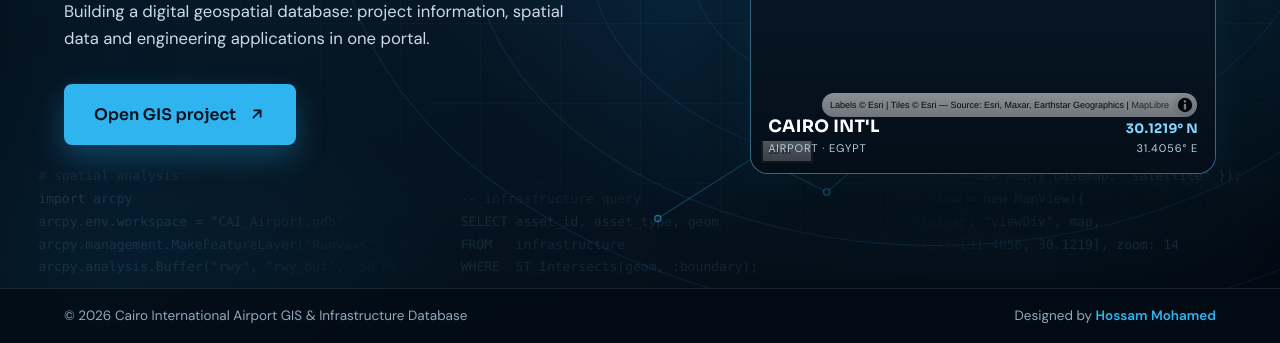
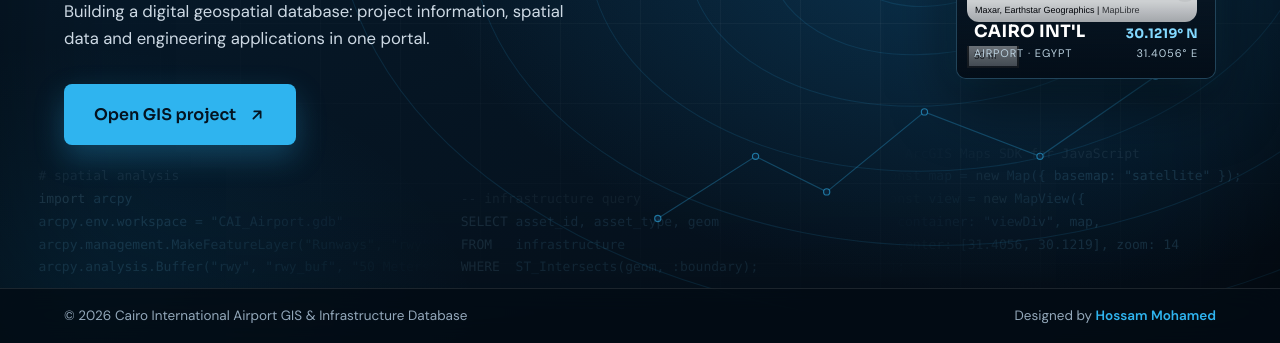
Before and after one commit to hossam991144/Cairo-International-Airport-Project, a plain HTML site: page index.html in a window 1280 px wide. Shown: the part 457-800 px from the top of the page. Drawn offline with nearby package versions, Linux system fonts and the light colour scheme; no server answers.

Commit message:
Add files via upload

```diff
--- a/index.html
+++ b/index.html
@@ -106,10 +106,10 @@ h1{font-family:var(--head);font-size:clamp(38px,5.4vw,80px);line-height:1.04;fon
 <style>
   /* IMMERSIVE AIRPORT MAP */
   .map{
-    position:relative;justify-self:end;width:min(100%,520px,calc(100svh - 260px));
-    min-width:280px;aspect-ratio:1.08;border:1px solid rgba(112,205,255,.45);
-    border-radius:18px;background:#071522;overflow:hidden;
-    box-shadow:0 28px 90px rgba(0,0,0,.62),0 0 38px rgba(47,180,239,.16);
+    position:relative;justify-self:end;width:min(100%,260px,calc(100svh - 460px));
+    min-width:180px;aspect-ratio:1.08;border:1px solid rgba(112,205,255,.25);
+    border-radius:10px;background:#071522;overflow:hidden;
+    box-shadow:0 22px 60px rgba(0,0,0,.55),0 0 26px rgba(47,180,239,.12);
     isolation:isolate
   }
   #airportMap{position:absolute;inset:0}
@@ -154,7 +154,7 @@ h1{font-family:var(--head);font-size:clamp(38px,5.4vw,80px);line-height:1.04;fon
     margin:0 6px 1px 0;border-radius:50%;background:#4be0ff;box-shadow:0 0 8px #4be0ff}
   @keyframes airportHalo{0%{transform:perspective(35px) rotateX(58deg) scale(.55);opacity:.95}
     100%{transform:perspective(35px) rotateX(58deg) scale(1.9);opacity:0}}
-  @media(max-width:860px){.map{justify-self:start;width:min(100%,420px)}}
+  @media(max-width:860px){.map{justify-self:start;width:min(100%,210px);min-width:0}}
   @media(prefers-reduced-motion:reduce){.airport-marker:after{animation:none}}
 </style>
 </head>
```
